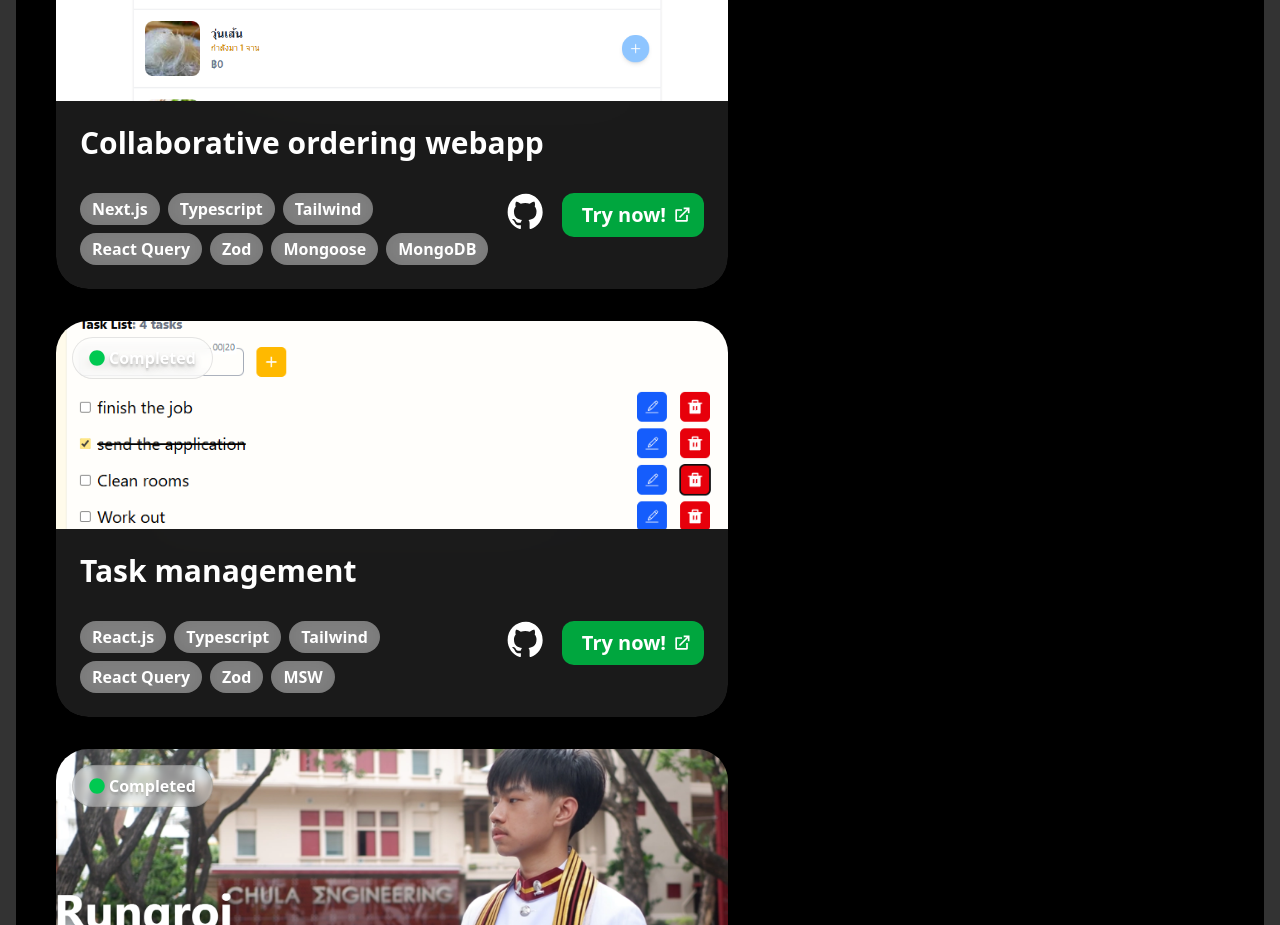
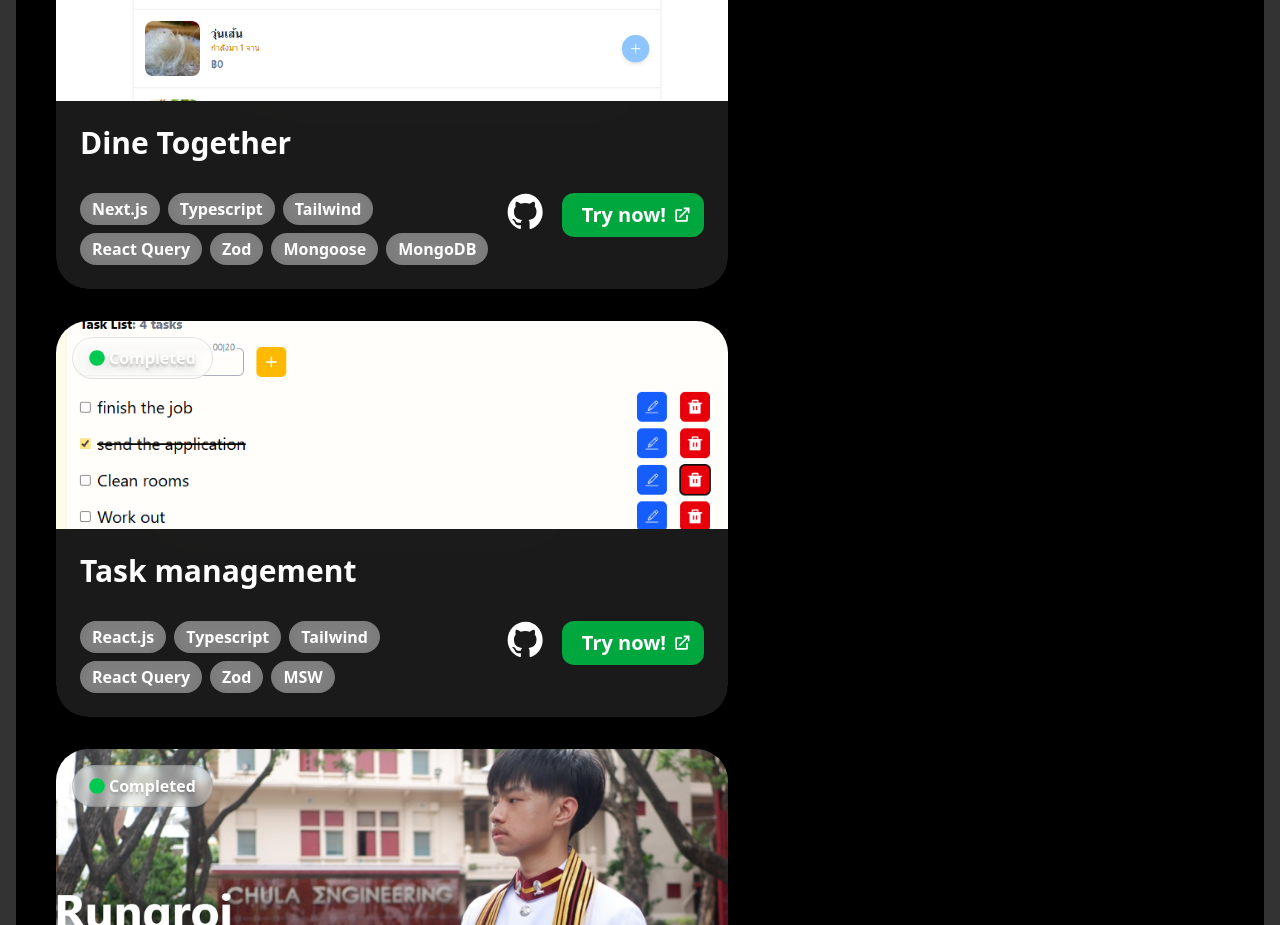
Before and after one commit to Imperator7/portfolio-next, a Next.js app: page / in a window 1280 px wide. Shown: the part 1473-2398 px from the top of the page. Built offline with nearby package versions, Linux system fonts and the light colour scheme.

Commit message:
chore: change name and url of the Dine together project

```diff
--- a/layout/Projects.jsx
+++ b/layout/Projects.jsx
@@ -5,10 +5,10 @@ import Project from '../components/Project'
 
 const projects = [
   {
-    name: 'Collaborative ordering webapp',
+    name: 'Dine Together',
     img: 'picture/group-ordering.png',
     description:
-      "A collaborative ordering webapp that has 'Incoming Orders' tracker which syncs table-wide data to alert users of items already being incoming.",
+      "An ordering webapp that has 'Incoming Orders' tracker which syncs table-wide data to alert users of items already being incoming.",
     type: 'From Scratch',
     stack: [
       'Next.js',
@@ -19,7 +19,7 @@ const projects = [
       'Mongoose',
       'MongoDB',
     ],
-    link: 'https://group-ordering.vercel.app/menu?sessionId=693832a3dca0be8fb74a549e&table=2',
+    link: 'https://dinetogether.vercel.app/menu?sessionId=693832a3dca0be8fb74a549e&table=2',
     github: 'https://github.com/Imperator7/Group-ordering',
     stage: 'In Development',
   },
```
